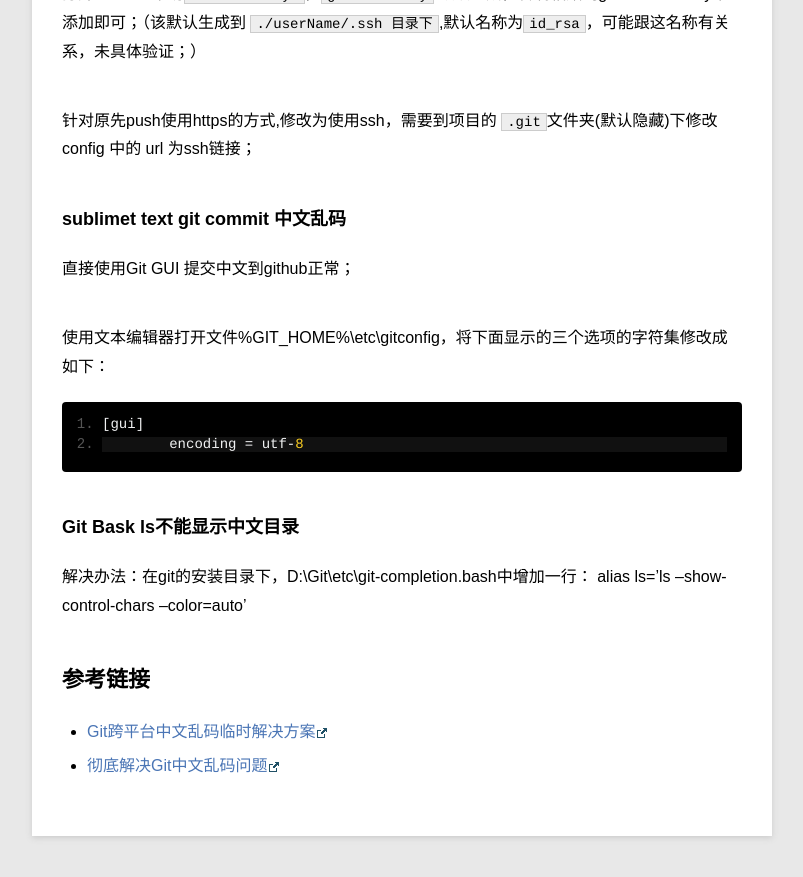
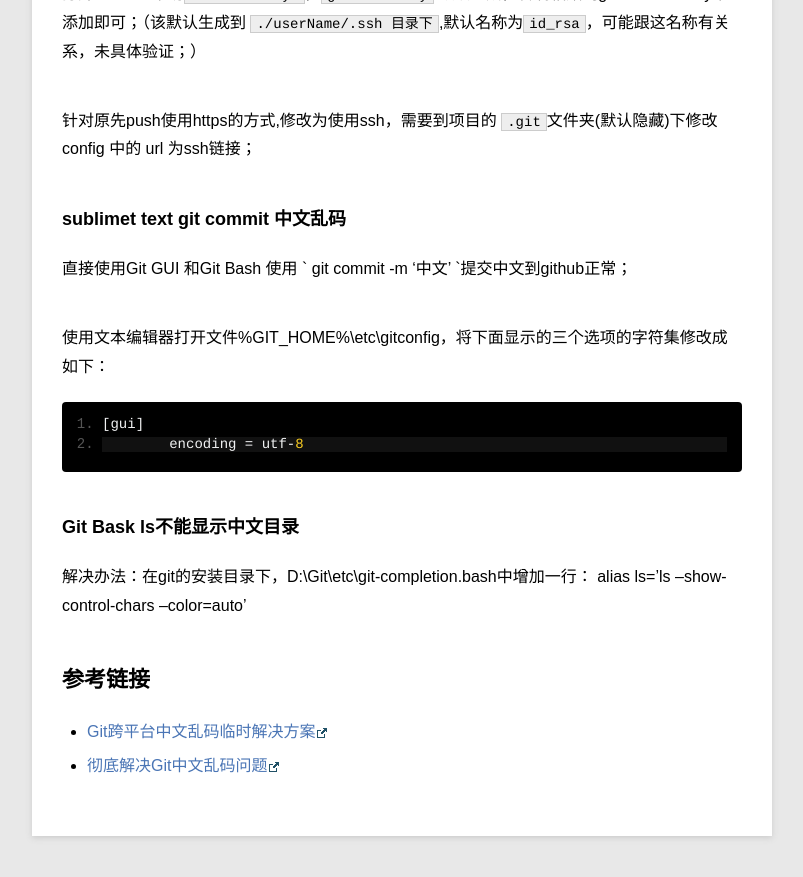
Before and after one commit to boqodo/boqodo.github.io, a Jekyll site: the page built from _posts/blog/2015-02-12-git-use-record.md, in a window 1280 px wide and 900 px high, scrolled down 1266 px. Shown: the top 877 px of the window, without its empty margins (78-881 px from the left). Built offline with Jekyll 4.4.1, drawn with Linux system fonts in a browser that asks for light colours; Markdown is read by kramdown in place of the engine named in the settings.

Commit message:
中文测试

```diff
--- a/_posts/blog/2015-02-12-git-use-record.md
+++ b/_posts/blog/2015-02-12-git-use-record.md
@@ -39,7 +39,7 @@ git所在的目录不要有空格和中文，跟path配置的git区分开来；
 
 ### sublimet text git commit 中文乱码
 
-直接使用Git GUI 提交中文到github正常；
+直接使用Git GUI 和Git Bash 使用 ` git commit -m '中文' `提交中文到github正常；
 
 使用文本编辑器打开文件%GIT_HOME%\etc\gitconfig，将下面显示的三个选项的字符集修改成如下：
 
```
